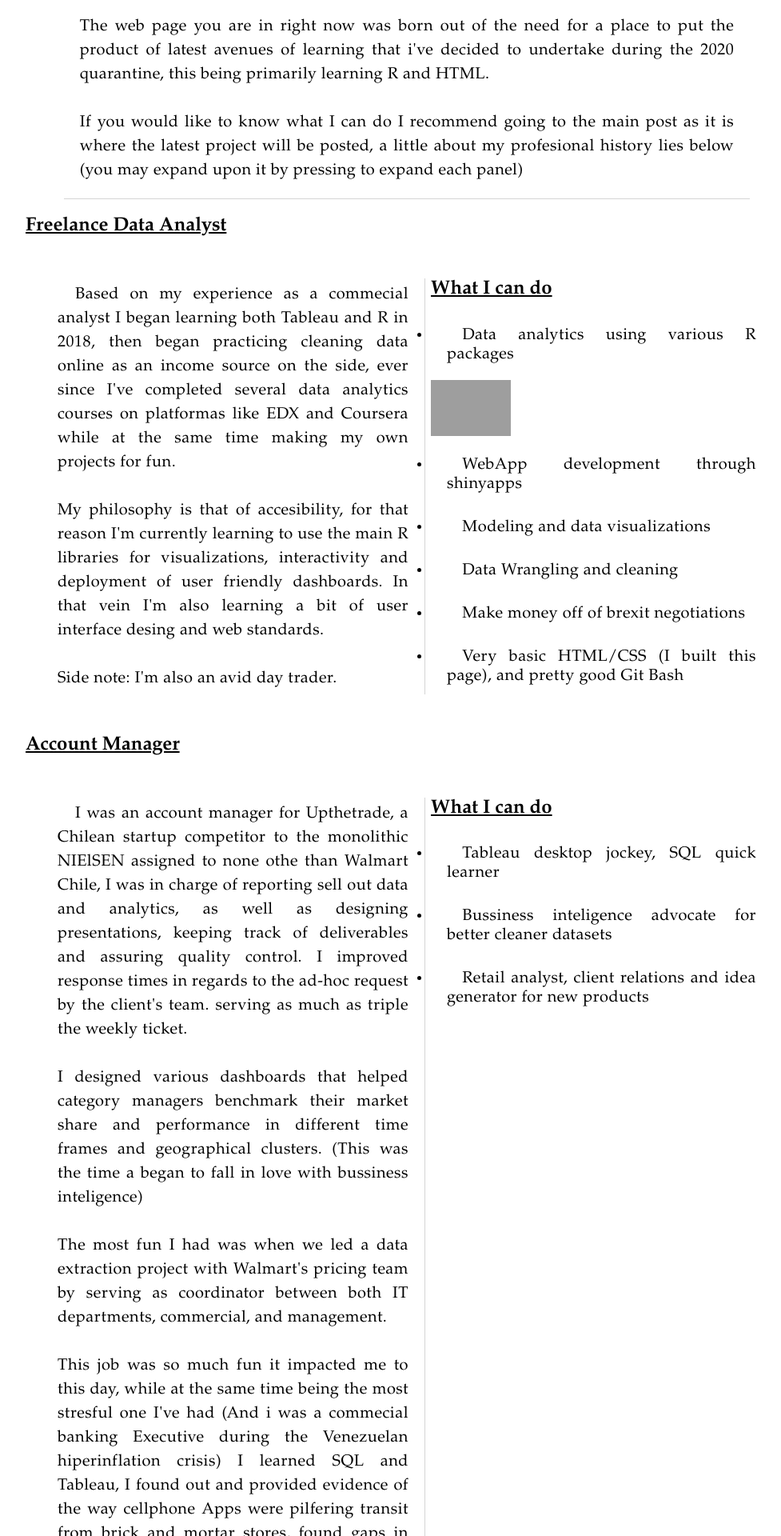
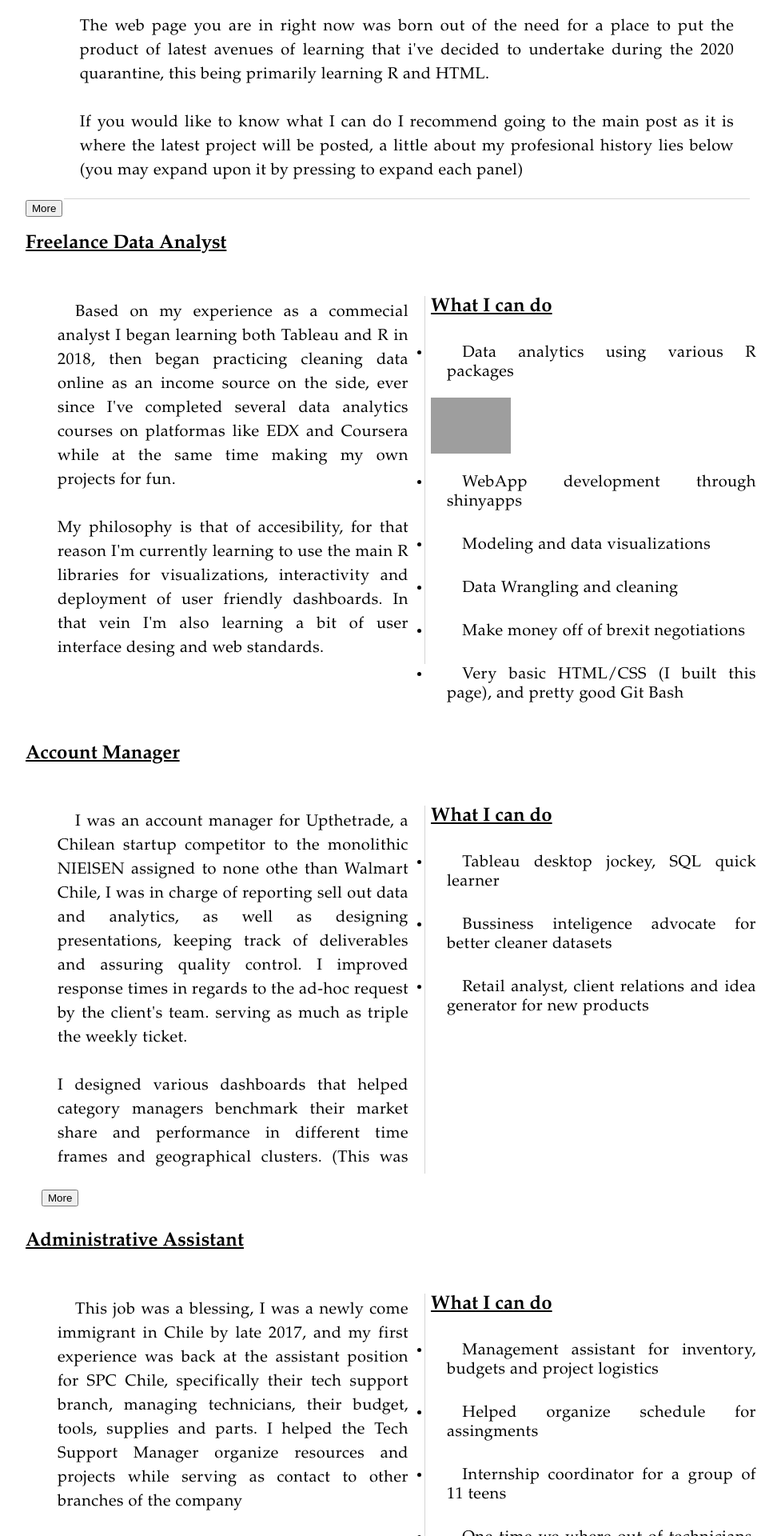
Before and after one commit to sblasco7/sblasco7.github.io, a Jekyll site: the page cv.html, which Jekyll copies as it is, in a window 1280 px wide. Shown: the part 386-2306 px from the top of the page at 80% size, without its empty margins (156-1133 px from the left). Built offline with Jekyll 4.4.1, drawn with Linux system fonts in a browser that asks for light colours; some of the changed text lies outside the part shown; grey boxes are pictures that could not be loaded.

Commit message:
adding collapsible settings

```diff
--- a/css/cv.css
+++ b/css/cv.css
@@ -22,9 +22,11 @@ p {
    text-indent: 5%;
    letter-spacing: 0.5px;
    border-right: solid thin #d5d5d5;
+   overflow: hidden;
 }
 p.job_desc{
    width: 480px;
+   height: 460px;
 }
 .ps {
    font-size: 20px;
--- a/cv.html
+++ b/cv.html
@@ -28,6 +28,7 @@
 		If you would like to know what I can do I recommend going to the main post as it is where the latest project will be posted,
 		a little about my profesional history lies below (you may expand upon it by pressing to expand each panel)
 		</p>
+		<button type="button" class="collapsible">More</button>
 	</div>
     <div>
 	  <header class = "job_title">
@@ -88,6 +89,7 @@
 				brick and mortar stores, found gaps in the veggie section display as compared to the rest of their competition, I revised
 				and corrected numerous error in my own companie's (very big) data set and had a glimpse of the power of big data.
 				</p>
+				<button type="button" class="collapsible">More</button>
 			</div>
 			<div>
 				<h2>What I can do</h2>
@@ -110,6 +112,7 @@
 				branch, managing technicians, their budget, tools, supplies and parts. I helped the Tech Support Manager organize
 				resources and projects while serving as contact to other branches of the company
 				</p>
+				<button type="button" class="collapsible">More</button>
 			</div>
 			<div>
 				<h2>What I can do</h2>
@@ -144,6 +147,7 @@
 				We won a yearly competition that entailed having the highest portfolio growth in every measure, which earned us
 				a week in a Dominican Republic resort, all included.
 				</p>
+				<button type="button" class="collapsible">More</button>
 			</div>
 			<div>
 				<h2>What I can do</h2>
```
